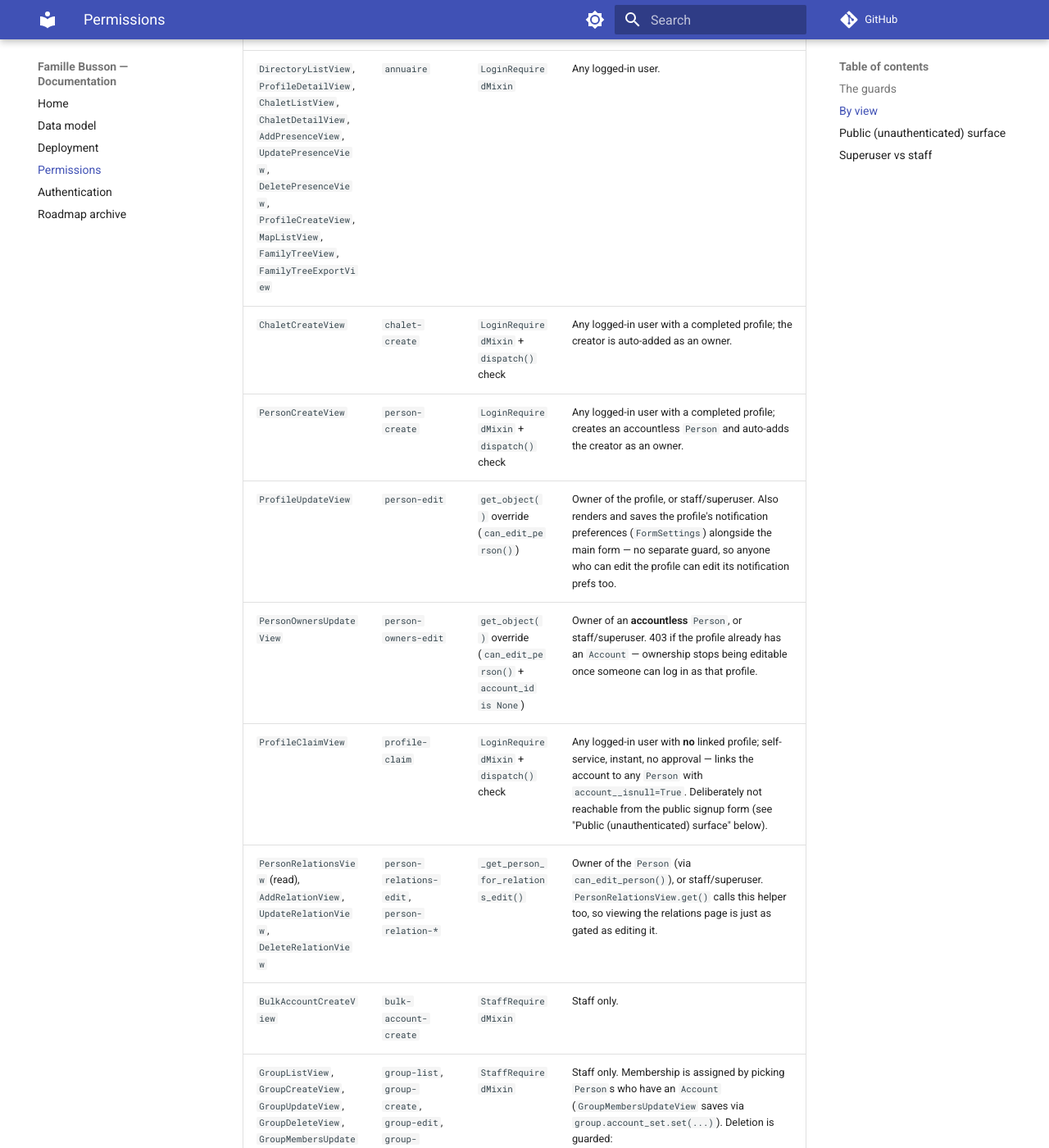
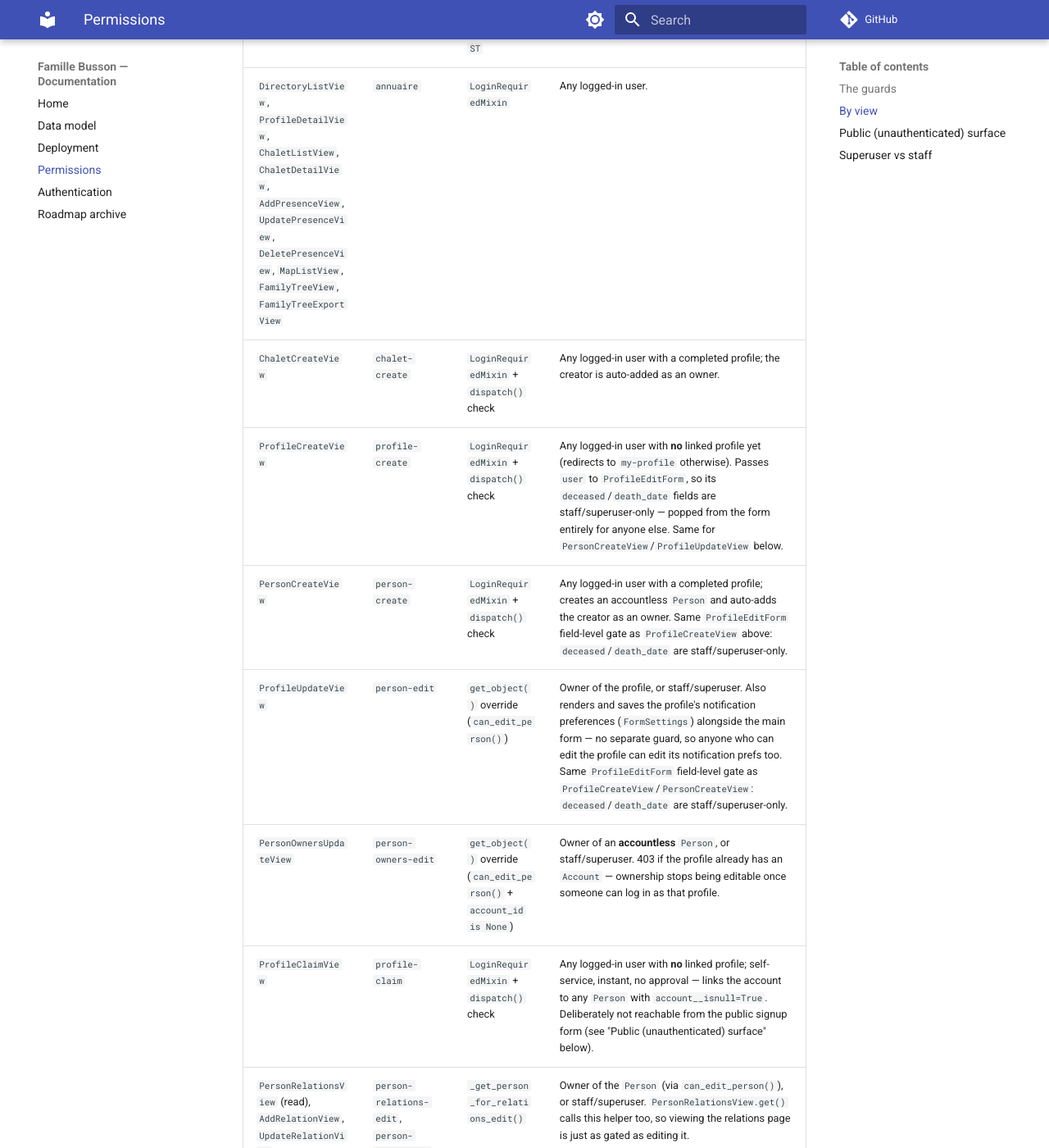
Before and after one commit to reboulip/famille-busson, an MkDocs documentation site: the page built from docs/permissions.md, in a window 1280 px wide and 1400 px high, scrolled down 1638 px. Shown: the whole window at 82% size. Built offline with MkDocs 1.6.1 and Material for MkDocs 9.7.7, drawn with Linux system fonts in a browser that asks for light colours; comment, search, counter and statistics services are not loaded; some of the changed text lies outside the part shown.

Commit message:
docs: sync documentation for Phase 2
- Waves 2/3 — documented the new deceased/death_date staff/superuser-only field gate on ProfileEditForm, uniform across ProfileCreateView, PersonCreateView and ProfileUpdateView (corrected mid-sprint after a standalone fix closed a signup-time exposure gap)
- Wave 4 — corrected DocumentFileView's @xframe_options_sameorigin justification, which had cited the <embed> element the PDF viewer overhaul (2.1) removed in favor of pdf.js canvas rendering

Co-Authored-By: Claude Sonnet 5 <noreply@anthropic.com>
Claude-Session: https://claude.ai/code/session_013xG4fdnxYTNLDkS3uoPJf1

```diff
--- a/docs/permissions.md
+++ b/docs/permissions.md
@@ -39,10 +39,11 @@ a `get_object()` — but it raises the same `PermissionDenied` and gates the sam
 |---|---|---|---|
 | `home` | `home` | `@login_required` | Any logged-in user. |
 | `markdown_preview` | `markdown-preview` | `@login_required` + `@require_POST` | Any logged-in user. Sanitized-HTML preview endpoint for Markdown fields (`text` POST param, 400 above `MAX_MARKDOWN_LENGTH`). |
-| `DirectoryListView`, `ProfileDetailView`, `ChaletListView`, `ChaletDetailView`, `AddPresenceView`, `UpdatePresenceView`, `DeletePresenceView`, `ProfileCreateView`, `MapListView`, `FamilyTreeView`, `FamilyTreeExportView` | `annuaire` | `LoginRequiredMixin` | Any logged-in user. |
+| `DirectoryListView`, `ProfileDetailView`, `ChaletListView`, `ChaletDetailView`, `AddPresenceView`, `UpdatePresenceView`, `DeletePresenceView`, `MapListView`, `FamilyTreeView`, `FamilyTreeExportView` | `annuaire` | `LoginRequiredMixin` | Any logged-in user. |
 | `ChaletCreateView` | `chalet-create` | `LoginRequiredMixin` + `dispatch()` check | Any logged-in user with a completed profile; the creator is auto-added as an owner. |
-| `PersonCreateView` | `person-create` | `LoginRequiredMixin` + `dispatch()` check | Any logged-in user with a completed profile; creates an accountless `Person` and auto-adds the creator as an owner. |
-| `ProfileUpdateView` | `person-edit` | `get_object()` override (`can_edit_person()`) | Owner of the profile, or staff/superuser. Also renders and saves the profile's notification preferences (`FormSettings`) alongside the main form — no separate guard, so anyone who can edit the profile can edit its notification prefs too. |
+| `ProfileCreateView` | `profile-create` | `LoginRequiredMixin` + `dispatch()` check | Any logged-in user with **no** linked profile yet (redirects to `my-profile` otherwise). Passes `user` to `ProfileEditForm`, so its `deceased`/`death_date` fields are staff/superuser-only — popped from the form entirely for anyone else. Same for `PersonCreateView`/`ProfileUpdateView` below. |
+| `PersonCreateView` | `person-create` | `LoginRequiredMixin` + `dispatch()` check | Any logged-in user with a completed profile; creates an accountless `Person` and auto-adds the creator as an owner. Same `ProfileEditForm` field-level gate as `ProfileCreateView` above: `deceased`/`death_date` are staff/superuser-only. |
+| `ProfileUpdateView` | `person-edit` | `get_object()` override (`can_edit_person()`) | Owner of the profile, or staff/superuser. Also renders and saves the profile's notification preferences (`FormSettings`) alongside the main form — no separate guard, so anyone who can edit the profile can edit its notification prefs too. Same `ProfileEditForm` field-level gate as `ProfileCreateView`/`PersonCreateView`: `deceased`/`death_date` are staff/superuser-only. |
 | `PersonOwnersUpdateView` | `person-owners-edit` | `get_object()` override (`can_edit_person()` + `account_id is None`) | Owner of an **accountless** `Person`, or staff/superuser. 403 if the profile already has an `Account` — ownership stops being editable once someone can log in as that profile. |
 | `ProfileClaimView` | `profile-claim` | `LoginRequiredMixin` + `dispatch()` check | Any logged-in user with **no** linked profile; self-service, instant, no approval — links the account to any `Person` with `account__isnull=True`. Deliberately not reachable from the public signup form (see "Public (unauthenticated) surface" below). |
 | `PersonRelationsView` (read), `AddRelationView`, `UpdateRelationView`, `DeleteRelationView` | `person-relations-edit`, `person-relation-*` | `_get_person_for_relations_edit()` | Owner of the `Person` (via `can_edit_person()`), or staff/superuser. `PersonRelationsView.get()` calls this helper too, so viewing the relations page is just as gated as editing it. |
@@ -57,7 +58,7 @@ a `get_object()` — but it raises the same `PermissionDenied` and gates the sam
 | `CategoryDetailView` | `category-detail` | `LoginRequiredMixin` | Any logged-in user; resolves via plain `get_object_or_404` (no `PermissionDenied` — the page itself isn't secret). Renders full description + document list only if `user_can_access_category()` is true; otherwise a locked placeholder naming the unlocking group(s), with no description/document leakage. |
 | `DocumentListView` | `document-list` | `LoginRequiredMixin` | Any logged-in user. Uses `documents.access.accessible_documents()` — a locked category's documents never appear here regardless of direct-link guesses; the category filter dropdown is likewise populated from `accessible_categories()` only. |
 | `CategoryCreateView`, `CategoryUpdateView`, `CategoryDeleteView` | `category-create`, `category-edit`, `category-delete` | `StaffRequiredMixin` | Staff only. `CategoryForm.clean()` re-derives the group-restriction ancestor/descendant invariant (see `documents/models.py`'s `validate_category_group_restriction` `m2m_changed` receiver) so a violating submission surfaces as a normal form error, not a 500. Deletion follows the same `ProtectedError`-catching pattern as `GroupDeleteView` (`Category.parent`/`Document.category` are both `on_delete=PROTECT`), showing document/child-category counts and disabling the delete button when non-empty. |
-| `DocumentFileView` | `document-file`, `document-file-thumbnail` | `LoginRequiredMixin` + explicit `user_can_access_category()` check | Any logged-in user who can access the file's `Document.category` (re-checked on every request, independent of any list/detail filtering — the only way to reach a `DocumentFile`'s bytes, since `DocumentStorage.url()` raises). Keyed by `DocumentFile` pk only, never by path. `@xframe_options_sameorigin` (not the site's default `DENY`) so a same-origin PDF `<embed>` can render. Inline `Content-Disposition` only for `.png/.jpg/.jpeg/.gif/.webp/.pdf`, `attachment` otherwise or when `?download=1`; `X-Content-Type-Options: nosniff` always. Thumbnail variant 404s if the `DocumentFile` has none. |
+| `DocumentFileView` | `document-file`, `document-file-thumbnail` | `LoginRequiredMixin` + explicit `user_can_access_category()` check | Any logged-in user who can access the file's `Document.category` (re-checked on every request, independent of any list/detail filtering — the only way to reach a `DocumentFile`'s bytes, since `DocumentStorage.url()` raises). Keyed by `DocumentFile` pk only, never by path. `@xframe_options_sameorigin` (not the site's default `DENY`) — originally so a same-origin PDF `<embed>` could render; PDFs now render via `pdf.js` canvas instead (see `document_viewer.js`), which doesn't need it, but the decorator hasn't been removed. Inline `Content-Disposition` only for `.png/.jpg/.jpeg/.gif/.webp/.pdf`, `attachment` otherwise or when `?download=1`; `X-Content-Type-Options: nosniff` always. Thumbnail variant 404s if the `DocumentFile` has none. |
 | `DocumentDetailView` | `document-detail` | `LoginRequiredMixin` | Any logged-in user. Queryset scoped to `accessible_documents()` — a document in a locked category 404s directly (unlike categories, documents are never "visible but locked"). `can_edit` context flag (for the edit/delete buttons) is true for staff/superuser or the document's own `uploaded_by`. |
 | `DocumentCreateView` | `document-create` | `LoginRequiredMixin` + `dispatch()` profile check | Any logged-in user with a completed profile (redirects to `profile-create` otherwise, mirroring `BlogPostCreateView`). The category `<select>` is scoped to `accessible_categories(user)` for non-staff — a member can never even see a locked category as an upload target; staff/superuser get every category. Sets `Document.uploaded_by` to the requester's profile. |
 | `DocumentUpdateView`, `DocumentDeleteView` | `document-edit`, `document-delete` | `UploaderOrStaffRequiredMixin` | The document's own `uploaded_by`, or staff/superuser (`user.is_staff or user.is_superuser`, not `is_staff`-only — deliberately not copying `AuthorOrStaffRequiredMixin`'s documented bug). Ownership check in `get_object()`, raising `PermissionDenied`, per this project's standard convention. |
```
